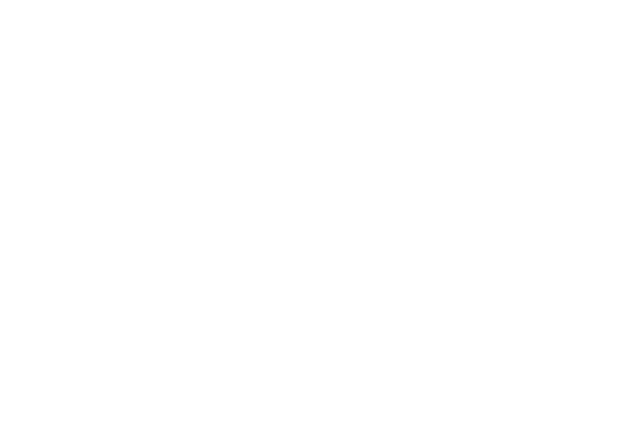
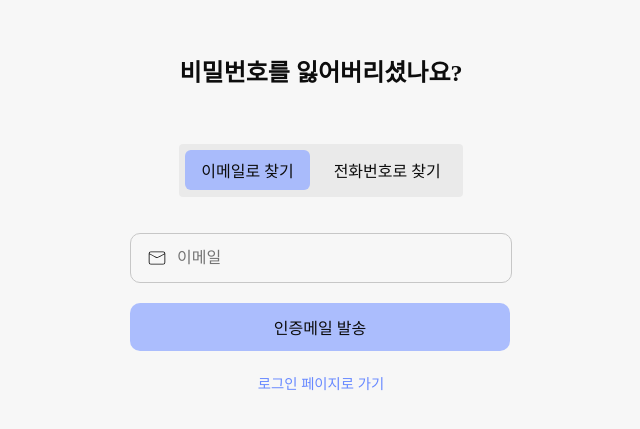
Before and after one commit to Jetting2024/Frontend, a React (Create React App) app in the folder jett/: page /recover in a window 1280 px wide. Before the commit this address had no page. Shown: the part 187-616 px from the top of the page, without its empty margins (319-959 px from the left). Built offline with nearby package versions, Linux system fonts and the light colour scheme; a web font is replaced by a local one.

Commit message:
[design] 비밀번호 찾기 화면 구현

```diff
--- a/jett/src/App.jsx
+++ b/jett/src/App.jsx
@@ -1,14 +1,18 @@
 import React from 'react';
 import { BrowserRouter as Router, Route, Routes } from "react-router-dom";
-import RegisterPage from './pages/RegisterPage';
-import LoginPage from './pages/LoginPage';
+import SignupPage from './pages/SignupPage';
+import SigninPage from './pages/SigninPage';
+import HomePage from './pages/HomePage';
+import RecoverPwdPage from './pages/RecoverPwdPage';
 
 function App() {
   return (
     <Router>
       <Routes>
-        <Route path='/register' element={<RegisterPage />}/>
-        <Route path='/login' element={<LoginPage />} />
+        <Route path='/' element={<HomePage />}/>
+        <Route path='/signup' element={<SignupPage />}/>
+        <Route path='/signin' element={<SigninPage />} />
+        <Route path='/recover' element={<RecoverPwdPage />} />
       </Routes>
 
     </Router>
--- /dev/null
+++ b/jett/src/components/Navbar.jsx
@@ -0,0 +1,75 @@
+import React from 'react'
+import { Link } from 'react-router-dom';
+import styled from 'styled-components';
+import SearchBar from './search/SearchBar';
+import { CgProfile } from "react-icons/cg";
+
+const Wrapper = styled.div`
+    width: 100%;
+    height: 5rem;
+    display: flex;
+    flex-direction: row;
+    justify-content: center;
+    align-items: center;
+    position: sticky;
+    top: 0;
+    background-color: aqua;
+`;
+
+const Logo = styled.div`
+    width: 9.625rem;
+    height: 5rem;
+    color: #3d3d3d;
+    text-align: center;
+    font-size: 2rem;
+    font-weight: 900;
+    letter-spacing: -0.072125rem;
+    display: flex;
+    justify-content: center;
+    align-items: center;
+`;
+
+const Menu = styled.div`
+    display: inline-flex;
+    padding: 0.3125rem 1.75rem;
+    align-items: center;
+    gap: 67px;
+`;
+
+const MenuItem = styled(Link)`
+    padding: 0.25rem 0.5rem;
+    text-decoration: none;
+    color: inherit;
+    font-size: 1rem;
+    &:hover{
+        background-color: #c9c9c9;
+        border-radius: 0.75rem;
+    }
+`;
+
+const Profile = styled.div`
+    display: flex;
+    justify-content: center;
+    align-items: center;
+    margin-left: 1.25rem;
+`;
+
+const Navbar = () => {
+  return (
+    <Wrapper>
+        <Logo>JETT.</Logo>
+        <Menu>
+            <MenuItem to="/">홈</MenuItem>
+            <MenuItem to="/">인기 여행지</MenuItem>
+            <MenuItem to="/">여행 코스</MenuItem>
+            <MenuItem to="/">내 일정</MenuItem>
+        </Menu>
+        <SearchBar/>
+        <Profile>
+            <CgProfile size={28} color='#797979'/>
+        </Profile>
+    </Wrapper>
+  )
+}
+
+export default Navbar;
--- /dev/null
+++ b/jett/src/components/recover/RecoverAccount.jsx
@@ -0,0 +1,128 @@
+import React, { useState } from "react";
+import styled from "styled-components";
+import { AiOutlineMail } from "react-icons/ai";
+import { CiPhone, CiMail  } from "react-icons/ci";
+import { Link } from "react-router-dom";
+import TextField from "../TextField";
+import Button from "../Button";
+
+const Container = styled.section`
+  width: 500px;
+  height: 360px;
+  background-color: transparent;
+  display: flex;
+  flex-direction: column;
+  justify-content: space-between;
+  align-items: center;
+`;
+
+const Tab = styled.div`
+  margin: 1rem 0;
+  padding: 0.4rem;
+  border-radius: 0.25rem;
+  display: flex;
+  gap: 0.5rem;
+  list-style: none;
+  background-color: rgba(0,0,0,0.05);
+`;
+
+const TabButton = styled.button`
+  padding: 0.5rem 1rem;
+  border: none;
+  border-radius: 6px;
+  background-color: ${({ isActive }) => isActive ? 'rgba(153, 175, 255, 0.8)' : 'transparent'};
+  font-size: 1rem;
+  cursor: pointer;
+  transition: all 0.2s ease-in-out;
+  &:hover {
+    background-color: rgba(153, 175, 255, 0.8);
+  }
+  &:active {
+    background-color: rgb(153, 175, 255);
+    color: #ebe7ef;
+  }
+`;
+
+const TopContainer = styled.div`
+  display: flex;
+  width: 380px;
+  flex-direction: column;
+  justify-content: center;
+  align-items: center;
+  gap: 20px;
+  h2 {
+    margin-top: 20px;
+  }
+`;
+
+const BottomContainer = styled.div`
+  display: flex;
+  flex-direction: column;
+  justify-content: center;
+  align-items: center;
+`;
+
+const LoginLink = styled.div`
+  margin-top: 10px;
+  font-size: 0.9rem;
+  color: rgba(0, 0, 0, 0.5);
+  a {
+    color: rgb(104, 137, 255);
+    text-decoration: none;
+    &:hover {
+      text-decoration: underline;
+    }
+  }
+`;
+
+const Blank = styled.div`
+  width: inherit;
+  height: 1.25rem;
+`;
+
+const RecoverAccount = () => {
+  const [recoverWhat, setRecoverWhat] = useState("이메일로 찾기");
+
+  return (
+    <Container>
+      <TopContainer>
+        <h2>비밀번호를 잃어버리셨나요?</h2>
+        <Tab>
+          <TabButton
+            isActive={recoverWhat === "이메일로 찾기"}
+            onClick={() => setRecoverWhat("이메일로 찾기")}
+          >
+            이메일로 찾기
+          </TabButton>
+          <TabButton
+            isActive={recoverWhat === "전화번호로 찾기"}
+            onClick={() => setRecoverWhat("전화번호로 찾기")}
+          >
+            전화번호로 찾기
+          </TabButton>
+        </Tab>
+
+        {recoverWhat === "이메일로 찾기" ? (
+          <div>
+            <TextField type="email" icon={CiMail} placeholder="이메일" />
+            <Blank />
+            <Button>인증메일 발송</Button>
+          </div>
+        ) : (
+          <div>
+            <TextField type="tel" icon={CiPhone} placeholder="전화번호" />
+            <Blank />
+            <Button>인증 코드 발송</Button>
+          </div>
+        )}
+      </TopContainer>
+      <BottomContainer>
+        <LoginLink>
+          <Link to="/signin">로그인 페이지로 가기</Link>
+        </LoginLink>
+      </BottomContainer>
+    </Container>
+  );
+};
+
+export default RecoverAccount;
--- /dev/null
+++ b/jett/src/components/search/SearchBar.jsx
@@ -0,0 +1,44 @@
+import React from "react";
+import styled from "styled-components";
+import { IoIosSearch } from "react-icons/io";
+
+const SearchBarWrapper = styled.div`
+  display: flex;
+  align-items: center;
+  background-color: transparent;
+  padding: 0.5rem;
+  border-bottom: 1px solid rgba(0, 0, 0, 0.8);
+`;
+
+const Input = styled.input`
+  border: none;
+  outline: none;
+  padding: 0.5rem;
+  font-size: 1rem;
+  border-radius: 1rem 0 0 1rem;
+  flex: 1;
+`;
+
+const Button = styled.button`
+  background-color: #fff;
+  border: none;
+  padding: 0.5rem;
+  cursor: pointer;
+  &:hover {
+    background-color: rgba(0, 0, 0, 0.1);
+    border-radius: 2rem;
+  }
+`;
+
+const SearchBar = () => {
+  return (
+    <SearchBarWrapper>
+      <Input type="text" placeholder="검색어를 입력하세요..." />
+      <Button>
+        <IoIosSearch size={16} />
+      </Button>
+    </SearchBarWrapper>
+  );
+};
+
+export default SearchBar;
--- a/jett/src/components/login/LoginForm.jsx
+++ b/jett/src/components/signin/LoginForm.jsx
@@ -4,8 +4,7 @@
 import Button from "../Button";
 import { FaGoogle } from "react-icons/fa6";
 import { SiKakao } from "react-icons/si";
-import { CiLock, CiUser } from "react-icons/ci";
-import { AiOutlineMail } from "react-icons/ai";
+import { CiLock, CiMail } from "react-icons/ci";
 import { DivideLine } from "../DivideLine";
 import { Link } from "react-router-dom";
 
@@ -76,10 +75,10 @@
     <Container>
       <TopContainer>
         <h2>시작하기</h2>
-        <TextField type="email" icon={AiOutlineMail} placeholder="이메일" />
+        <TextField type="email" icon={CiMail} placeholder="이메일" />
         <TextField type="password" icon={CiLock} placeholder="비밀번호" />
         <ForgotPasswordLink>
-          <Link to="/loginlost">비밀번호를 잊어버리셨나요?</Link>
+          <Link to="/recover">비밀번호를 잊어버리셨나요?</Link>
         </ForgotPasswordLink>
         <Button>로그인</Button>
       </TopContainer>
@@ -93,7 +92,7 @@
           구글로 로그인
         </Button>
         <LoginLink>
-          아직 계정이 없으신가요? <Link to="/register">회원가입</Link>
+          아직 계정이 없으신가요? <Link to="/signup">회원가입</Link>
         </LoginLink>
       </BottomContainer>
     </Container>
--- a/jett/src/components/signup/RegisterForm.jsx
+++ b/jett/src/components/signup/RegisterForm.jsx
@@ -68,7 +68,7 @@
         <TextField type="password" icon={CiLock} placeholder="비밀번호" />
         <Button>가입하기</Button>
         <LoginLink>
-          이미 계정이 존재하신가요? <Link to="/login">로그인</Link>
+          이미 계정이 존재하신가요? <Link to="/signin">로그인</Link>
         </LoginLink>
       </TopContainer>
       <BottomContainer>
--- /dev/null
+++ b/jett/src/pages/HomePage.jsx
@@ -0,0 +1,21 @@
+import React from 'react'
+import styled from 'styled-components';
+import Navbar from '../components/Navbar';
+
+const FullWrapper = styled.div`
+    width: 100%;
+    height: 100vh;
+    background-color: #FFF;
+    display: flex;
+    flex-direction: column;
+`;
+
+const HomePage = () => {
+  return (
+    <FullWrapper>
+        <Navbar />
+    </FullWrapper>
+  )
+}
+
+export default HomePage;
--- /dev/null
+++ b/jett/src/pages/RecoverPwdPage.jsx
@@ -0,0 +1,31 @@
+import React from 'react';
+import styled from "styled-components";
+import { FaGoogle } from "react-icons/fa6";
+import { SiKakao } from "react-icons/si";
+import { CiLock, CiUser } from "react-icons/ci";
+import { AiOutlineMail } from "react-icons/ai";
+import { Link } from "react-router-dom";
+import TextField from '../components/TextField';
+import Button from '../components/Button';
+import { DivideLine } from '../components/DivideLine';
+import RecoverAccount from '../components/recover/RecoverAccount';
+
+const Wrapper = styled.div`
+    display: flex;
+    justify-content: center;
+    align-items: center;
+    height: 100vh;
+    background-color: rgba(0, 0, 0, 0.03);
+`;
+
+const RecoverPwdPage = () => {
+  return (
+    <>
+        <Wrapper>
+            <RecoverAccount />
+        </Wrapper>
+    </>
+  );
+};
+
+export default RecoverPwdPage;
--- a/jett/src/pages/LoginPage.jsx
+++ b/jett/src/pages/SigninPage.jsx
@@ -1,5 +1,5 @@
 import React from 'react'
-import LoginForm from '../components/login/LoginForm'
+import LoginForm from '../components/signin/LoginForm'
 import styled from 'styled-components';
 
 const Container = styled.div`
@@ -10,7 +10,7 @@
     background-color: rgba(0, 0, 0, 0.03);
 `;
 
-const LoginPage = () => {
+const SigninPage = () => {
     return (
         <Container>
             <LoginForm />
@@ -19,4 +19,4 @@
     )
 }
 
-export default LoginPage;
+export default SigninPage;
--- a/jett/src/pages/RegisterPage.jsx
+++ b/jett/src/pages/SignupPage.jsx
@@ -2,7 +2,7 @@
 import styled from 'styled-components';
 import RegisterForm from '../components/signup/RegisterForm';
 
-const Container = styled.div`
+const Container = styled.body`
     width: 100%;
     height: 100vh;
     display: flex;
@@ -15,12 +15,12 @@
 `;
 
 const LeftContainer = styled.section`
-    flex: 0.5;
+    flex: 0.65;
     display: flex;
     flex-direction: column;
     justify-content: center;
     align-items: center;
-    background-color: coral;
+    /* background-color: coral; */
 
     @media screen and (max-width: 750px) {
         display: none;
@@ -31,8 +31,7 @@
     display: flex;
     font-size: 2.5rem;
     font-weight: 900;
-    font-style: italic;
-    color: #fff;
+    color: coral;
 
     @media screen and (max-width: 750px) {
         display: none;
@@ -53,18 +52,20 @@
     }
 `;
 
-const RegisterPage = () => {
+const SignupPage = () => {
     return (
+        <>
             <Container>
                 <LeftContainer>
-                <Title>Jett <br /> 하나로 여행하세요.</Title>
+                    <Title>Jett 하나로 여행하세요.</Title>
                 </LeftContainer>
 
                 <RightContainer>
                     <RegisterForm />
                 </RightContainer>
             </Container>
+        </>
     );
 }
 
-export default RegisterPage;
+export default SignupPage;
```
Also changed, not shown: jett/src/components/footer.jsx (added, +22 -0 lines). Lines whose indentation alone changed are shown as unchanged.
